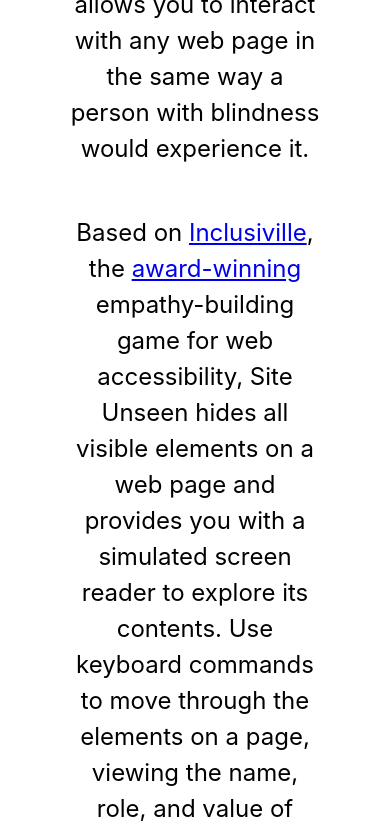
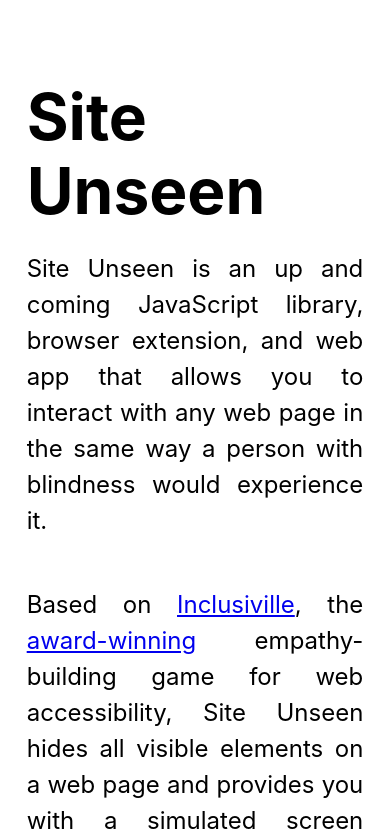
Before and after one commit to simonminer/site-unseen-website, a Next.js app: page / in a window 390 px wide. Shown: the top 833 px of the page. Built offline with nearby package versions, Linux system fonts and the light colour scheme.

Commit message:
Update styles to be mobile-friendly

```diff
--- a/styles/Home.module.css
+++ b/styles/Home.module.css
@@ -1,13 +1,11 @@
 .container {
   min-height: 100vh;
   padding: 0 0.5rem;
-  display: flex;
-  flex-direction: column;
   justify-content: center;
   align-items: center;
   height: 100vh;
-  margin-left: 15%;
-  margin-right: 15%;
+  margin: auto;
+  max-width: 800px;
 }
 
 .main {
@@ -17,6 +15,8 @@
   flex-direction: column;
   justify-content: center;
   align-items: center;
+  margin-left: 5%;
+  margin-right: 5%;
 }
 
 .footer {
@@ -54,7 +54,7 @@
 
 .title,
 .description {
-  text-align: center;
+  text-align: justify;
 }
 
 .description {
```
